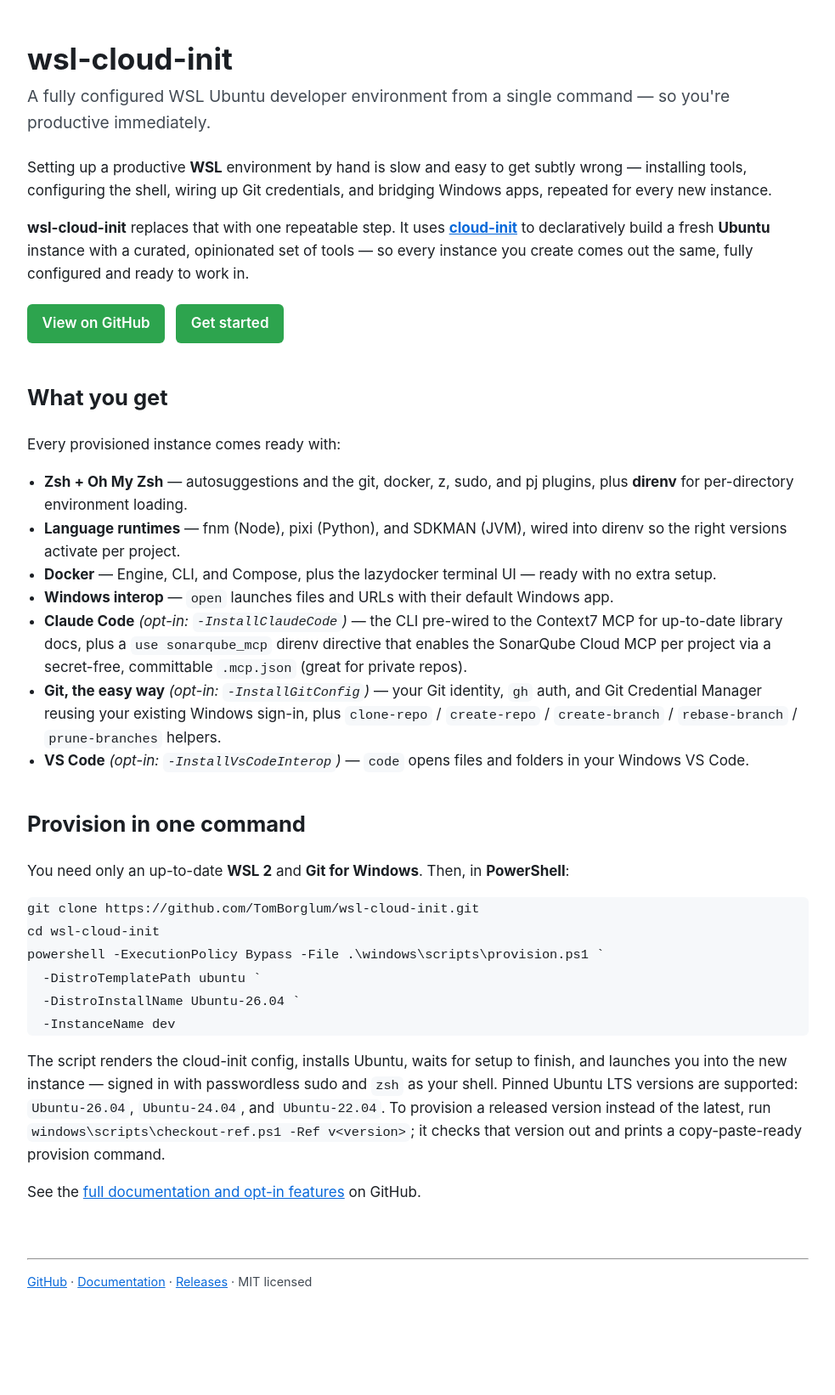
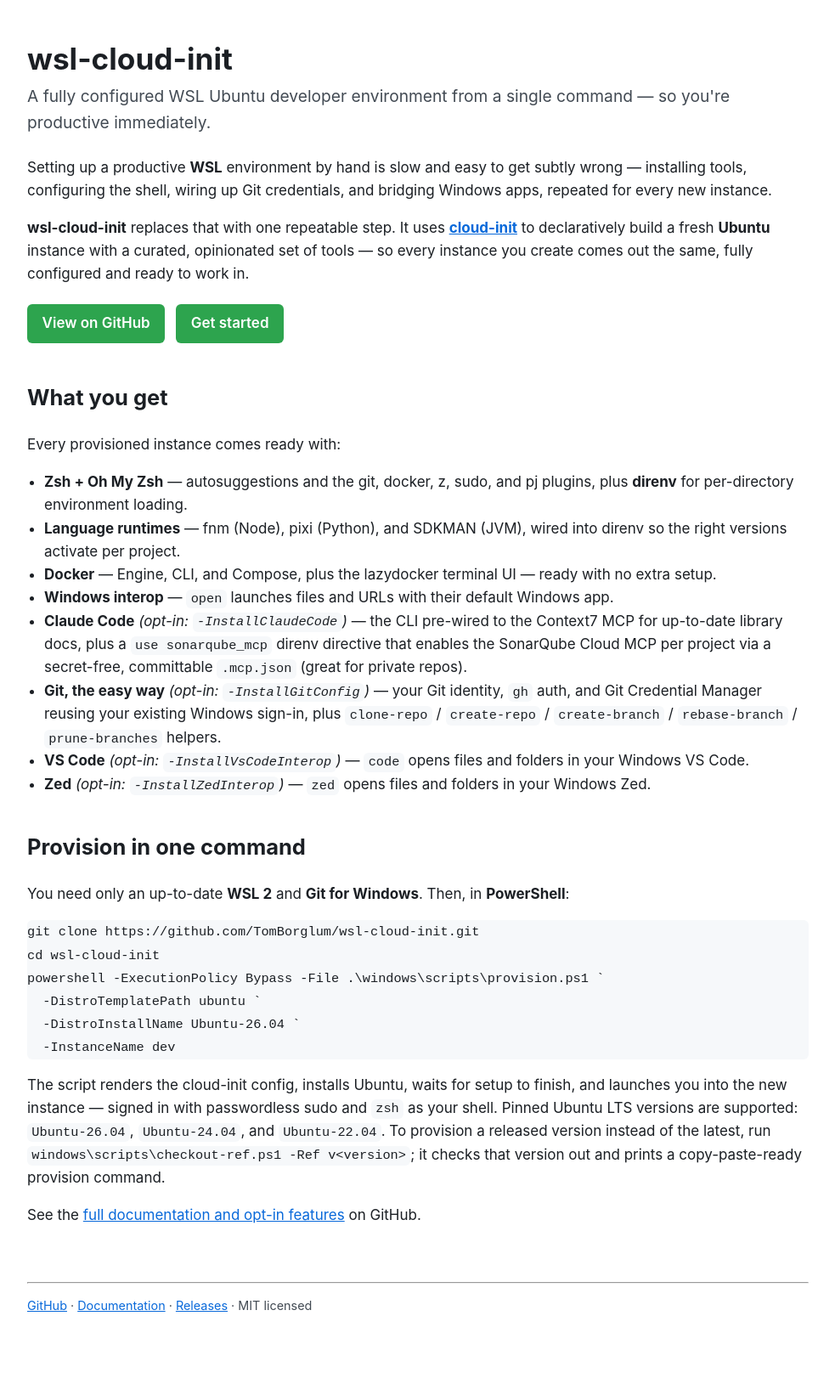
Before and after one commit to TomBorglum/wsl-cloud-init, a Jekyll site: the page built from docs/index.md, in a window 1280 px wide. Shown: the whole page at 85% size, without its empty margins (148-1131 px from the left). Built offline with Jekyll 4.4.1, drawn with Linux system fonts in a browser that asks for light colours; before the commit the page ends 1615 px from its top, so only the background shows below that.

Commit message:
feat: opt-in Zed interop wrapper (#59)
* feat: opt-in Zed interop wrapper (mirrors VS Code)

Add a `zed` command inside WSL that opens files and folders in the Windows
Zed editor, exactly like the existing `code` VS Code interop.

Gated behind a new opt-in flag `-InstallZedInterop` / `INSTALL_ZED_INTEROP`,
threaded through provision.ps1 and the cloud-init template. A new
15-install-zed-interop.sh generates a `/usr/local/bin/zed` shim that execs the
Windows Zed shell launcher over interop; wsl_interop_zed_path resolves it,
targeting the WSL-aware `zed` shell script (not `zed.exe`), mirroring
wsl_interop_vscode_path. Reuses the shared interop transport — no new plumbing.

Docs updated in README.md and docs/index.md alongside every VS Code reference.

Co-Authored-By: Claude Opus 4.8 <noreply@anthropic.com>

* refactor: make zed wrapper a committed file, mirroring the open interop

Move the `zed` wrapper out of an in-script heredoc into a real committed file at
wsl/system/usr/local/bin/zed, installed via `install -D -m 755` — matching the
09-install-open-interop.sh pattern (gh, open).

The wrapper now reads $ZED from the environment at runtime instead of baking the
resolved path into a generated file. 15-install-zed-interop.sh resolves the Windows
Zed shell launcher once and persists `export ZED=...` to ~/.zshenv, exactly as
install.sh persists POWERSHELL for the open/gh wrappers. The wrapper quotes "$ZED"
so a Windows username with spaces in the path still resolves.

Documented in wsl/README.md's "Which script installs what" table alongside open.

Co-Authored-By: Claude Opus 4.8 <noreply@anthropic.com>

* refactor: resolve Zed launcher in the wrapper, not at install time

The zed wrapper now resolves Zed's WSL-aware launcher itself at runtime via
wsl_interop_zed_path (using the global $POWERSHELL), mirroring the open/gh
wrappers. 15-install-zed-interop.sh drops to a copy-only installer: no ZED
env var is persisted to .zshenv, so adding a future editor interop no longer
means inventing a per-editor variable.

eval is used to honor the backslash-escaped spaces ConvertTo-WslPath emits,
which also fixes a latent word-split bug in the old unquoted $ZED path.

Co-Authored-By: Claude Opus 4.8 <noreply@anthropic.com>

---------

Co-authored-by: Claude Opus 4.8 <noreply@anthropic.com>

```diff
--- a/docs/index.md
+++ b/docs/index.md
@@ -34,6 +34,7 @@ Every provisioned instance comes ready with:
 - **Claude Code** *(opt-in: `-InstallClaudeCode`)* — the CLI pre-wired to the Context7 MCP for up-to-date library docs, plus a `use sonarqube_mcp` direnv directive that enables the SonarQube Cloud MCP per project via a secret-free, committable `.mcp.json` (great for private repos).
 - **Git, the easy way** *(opt-in: `-InstallGitConfig`)* — your Git identity, `gh` auth, and Git Credential Manager reusing your existing Windows sign-in, plus `clone-repo` / `create-repo` / `create-branch` / `rebase-branch` / `prune-branches` helpers.
 - **VS Code** *(opt-in: `-InstallVsCodeInterop`)* — `code` opens files and folders in your Windows VS Code.
+- **Zed** *(opt-in: `-InstallZedInterop`)* — `zed` opens files and folders in your Windows Zed.
 
 ## Provision in one command
 
```
Also changed, not shown: README.md, wsl/README.md, 5 other files.
